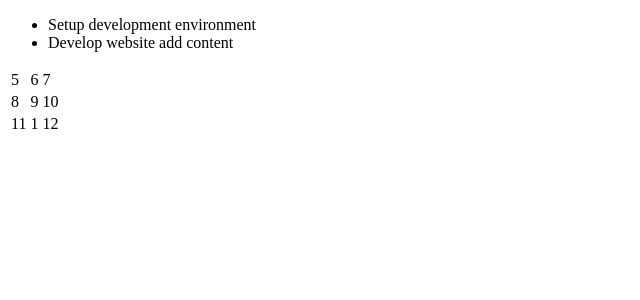
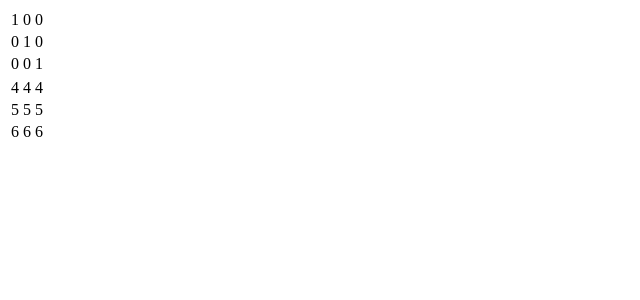
Before and after one commit to asad23raza/RowReduce, a React (Create React App) app: page / in a window 1280 px wide. Shown: the top 300 px of the page, without its empty margins (0-640 px from the left). Built offline with nearby package versions, Linux system fonts and the light colour scheme.

Commit message:
commit hardcode

```diff
--- a/src/components/Matrixcontainer.js
+++ b/src/components/Matrixcontainer.js
@@ -1,63 +1,65 @@
 import React from "react";
-var matrix_1 = {
-    vectors: [
-        {
-            x1: 5,
-            x2: 8,
-            x3: 11
-        },
-        {
-            x1: 6,
-            x2: 9,
-            x3: 1
-        },
-        {
-            x1: 7,
-            x2: 10,
-            x3: 12
-        }
-    ]
-}
+import MatrixList from "./MatrixList";
 class MatrixContainer extends React.Component {
-    state = {
-        todos: [
+    MatricesDict = {
+        matrix_list: [
             {
                 id: 1,
-                title: "Setup development environment",
+                matrix: [[1,0,0],[0,1,0],[0,0,1]],
                 checked: false
             },
             {
                 id: 2,
-                title: "Develop website add content",
+                matrix: [[4,5,6],[4,5,6],[4,5,6]],
                 checked: false
             }
         ]
     };
     render() {
+        function sqrt(x1) {
+            return x1 * x1
+        }
         return (
             <div>
-            <ul>
-                {this.state.todos.map(elem => (
-                    <li>{elem.title}</li>
-                ))}
-            </ul>
+                {this.MatricesDict.matrix_list.map(
+                    elem => (
                         <table>
                             <tr>
-                    {matrix_1.vectors.map(elem => (
-                        <td>{elem.x1}</td>
-                    ))}
+                                <td>
+                                {elem.matrix[0][0]}
+                                </td>
+                                <td>
+                                {elem.matrix[1][0]}
+                                </td>
+                                <td>
+                                {elem.matrix[2][0]}
+                                </td>
                             </tr>
                             <tr>
-                    {matrix_1.vectors.map(elem => (
-                        <td>{elem.x2}</td>
-                    ))}
+                                <td>
+                                {elem.matrix[0][1]}
+                                </td>
+                                <td>
+                                {elem.matrix[1][1]}
+                                </td>
+                                <td>
+                                {elem.matrix[2][1]}
+                                </td>
                             </tr>
                             <tr>
-                    {matrix_1.vectors.map(elem => (
-                        <td>{elem.x3}</td>
-                    ))}
+                                <td>
+                                {elem.matrix[0][2]}
+                                </td>
+                                <td>
+                                {elem.matrix[1][2]}
+                                </td>
+                                <td>
+                                {elem.matrix[2][2]}
+                                </td>
                             </tr>
                         </table>
+                    )
+                )}
             </div>
         )
     }
```
Lines whose indentation alone changed are shown as unchanged.
